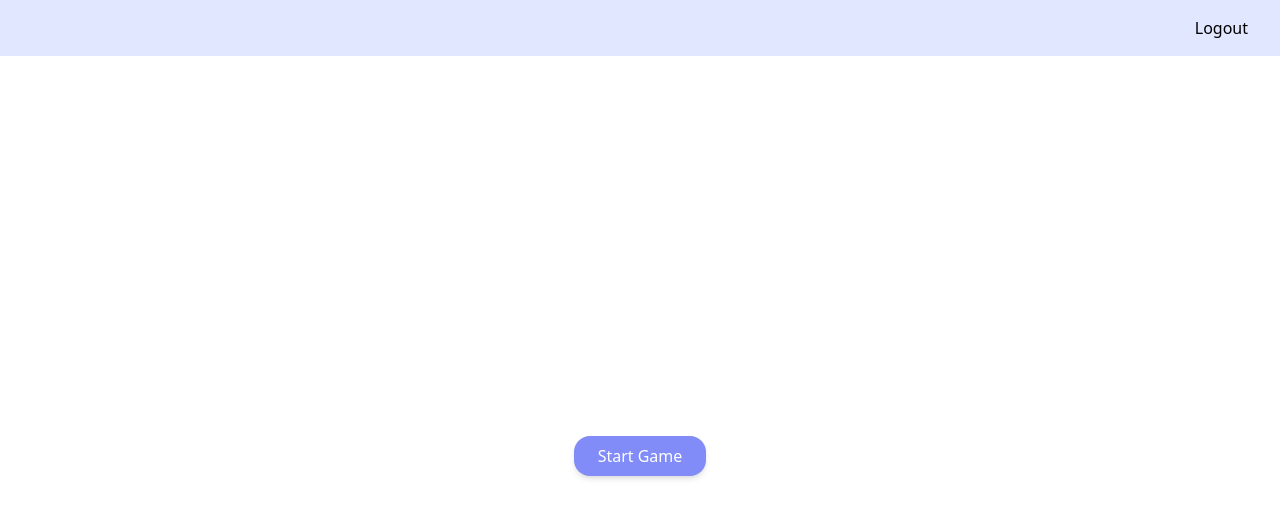
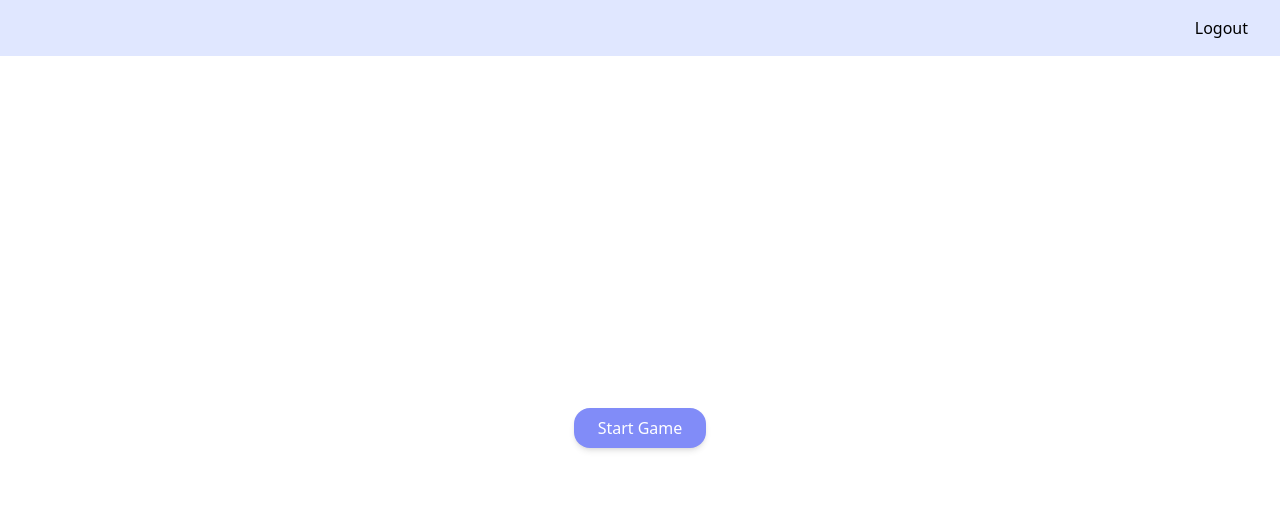
Before and after one commit to MercedesBanales/BingoFrontEnd, a React (Create React App) app: page /home in a window 1280 px wide. Shown: the top 518 px of the page. Built offline with nearby package versions, Linux system fonts and the light colour scheme.

Commit message:
fixed centered elements

```diff
--- a/src/App.tsx
+++ b/src/App.tsx
@@ -20,19 +20,17 @@
     const [error, setError] = React.useState<string | null>(null);
 
     return (
-        <>
+        <div className="flex flex-col min-h-screen">
         {location.pathname !== '/login' && <NavigationBar onError={setError}/>}
         {error && <ErrorDialog error={error} onClose={() => setError('')} />}
-        <div className="flex justify-center items-center h-full w-full">
-            {/* Conditionally render NavigationBar */}
-
-            <Routes>
-                <Route path="/login" element={<LoginPage onError={setError} />} />
-                <Route path="/home" element={<HomePage />} />
-                <Route path="/lobby" element={<LobbyPage />} />
-            </Routes>
+        <div className="flex-grow flex justify-center items-center">
+                <Routes>
+                    <Route path="/login" element={<LoginPage onError={setError} />} />
+                    <Route path="/home" element={<HomePage />} />
+                    <Route path="/lobby" element={<LobbyPage />} />
+                </Routes>
         </div>
-        </>
+        </div>
     );
 };
 
--- a/src/pages/LoginPage.tsx
+++ b/src/pages/LoginPage.tsx
@@ -1,7 +1,5 @@
 import React from 'react';
-import { useState } from 'react';
 import LoginForm from '../components/LoginForm.tsx';
-import ErrorDialog from '../components/ErrorDialog.tsx';
 
 export interface Props {
     onError: (error: string) => void
```
